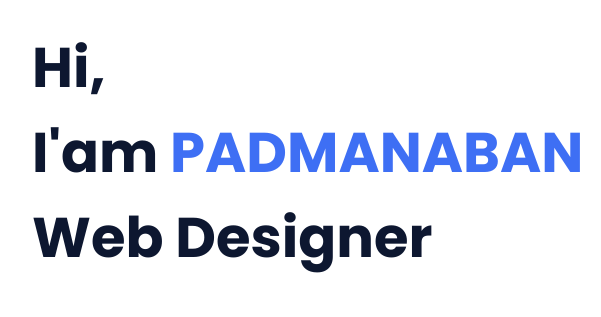
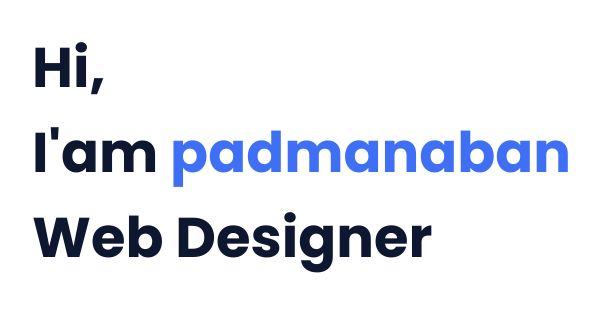
Before and after one commit to PadmanabanS28/Website-, a plain HTML site: page Portfolio/index.html in a window 1280 px wide. Shown: the part 135-452 px from the top of the page, 96-697 px from the left. Drawn offline with nearby package versions, Linux system fonts and the light colour scheme.

Commit message:
Update index.html

```diff
--- a/Portfolio/index.html
+++ b/Portfolio/index.html
@@ -39,7 +39,7 @@
             <!--===== HOME =====-->
             <section class="home bd-grid" id="home">
                 <div class="home__data">
-                    <h1 class="home__title">Hi,<br>I'am <span class="home__title-color">PADMANABAN</span><br> Web Designer</h1>
+                    <h1 class="home__title">Hi,<br>I'am <span class="home__title-color">padmanaban</span><br> Web Designer</h1>
 
                     <a href="#" class="button">Contact</a>
                 </div>
```
